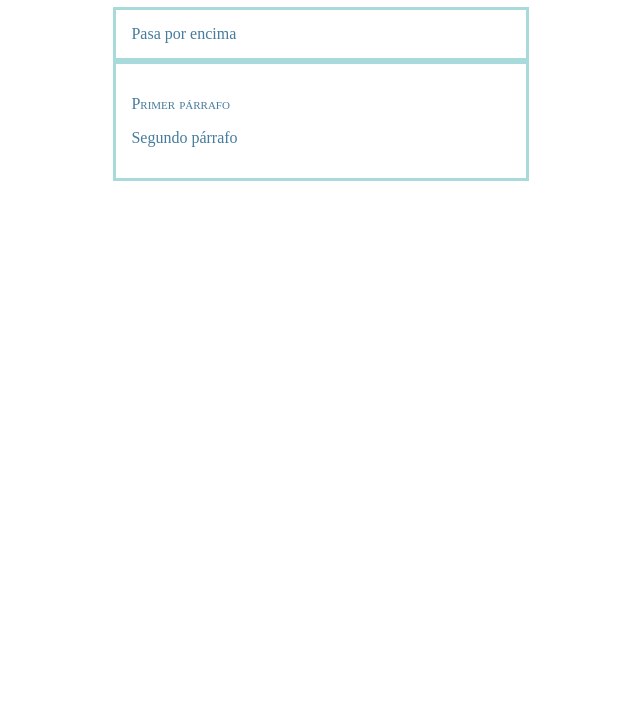
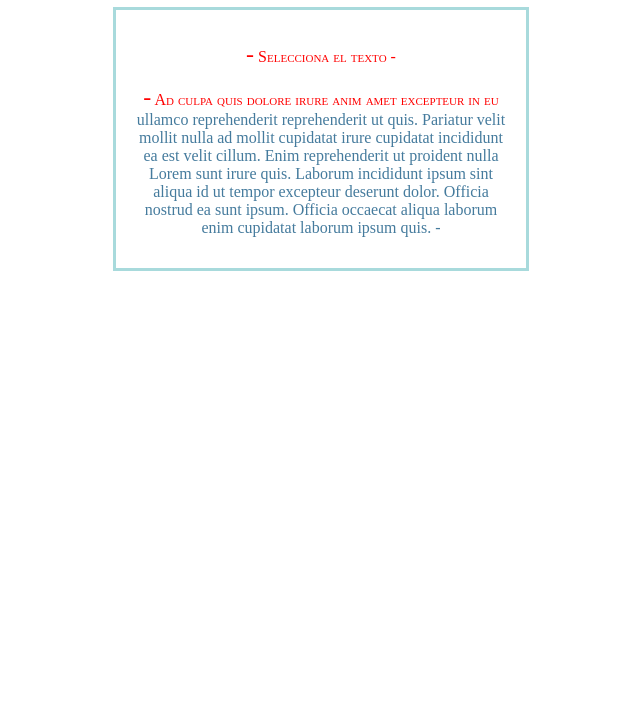
Before and after one commit to BrayanArg/repositoryGo, a plain HTML site: page Sección 20 Selectores CSS/index.html in a window 1280 px wide. Shown: the part 73-800 px from the top of the page, without its empty margins (319-959 px from the left). Drawn offline with Linux system fonts and the light colour scheme.

Commit message:
Pseudo elementos CSS

```diff
--- a/Sección 20 Selectores CSS/css/estilos.css
+++ b/Sección 20 Selectores CSS/css/estilos.css
@@ -10,24 +10,27 @@ div.contenedor {
     border: 3px solid #a8dadc;
     padding: 15px;
     color: #457b9d;
+    text-align: center;
 }
 
-div.contenedor:hover {
-    background-color: #457b9d;
-    color: #f1faee;
+div.contenedor p::selection {
+    background-color: yellow;
+    color: red;
 }
 
-div.contenedor.oculto p {
-    display: none;
+div.contenedor p::first-line {
+    font-variant: small-caps;
+    color: red;
 }
 
-div.contenedor.oculto:hover p {
-    display: block;
-    background-color: #a8dadc;
-    color: #023d8a;
-    padding: 15px;
+div.contenedor p::first-letter {
+    font-size: 1.5em;
 }
 
-div.contenedor.primero p:first-child {
-    font-variant: small-caps;
+div.contenedor p::before {
+    content: "- ";
 }
+
+div.contenedor p::after {
+    content: " -";
+}
--- a/Sección 20 Selectores CSS/index.html
+++ b/Sección 20 Selectores CSS/index.html
@@ -5,20 +5,16 @@
     <meta charset="UTF-8">
     <meta http-equiv="X-UA-Compatible" content="IE=edge">
     <meta name="viewport" content="width=device-width, initial-scale=1.0">
-    <title>Pseudo clases CSS</title>
+    <title>Pseudo elementos CSS</title>
     <link rel="stylesheet" href="css/estilos.css">
 </head>
 
 <body>
-    <h1>Pseudo clases CSS</h1>
-    <div class="contenedor oculto">
-        Pasa por encima
-        <p>Se muestra el párrafo</p>
-    </div>
-
-    <div class="contenedor primero">
-        <p>Primer párrafo</p>
-        <p>Segundo párrafo</p>
+    <h1>Pseudo elementos CSS</h1>
+    <div class="contenedor">
+        <p>Selecciona el texto</p>
+        <p>Ad culpa quis dolore irure anim amet excepteur in eu ullamco reprehenderit reprehenderit ut quis. Pariatur velit mollit nulla ad mollit cupidatat irure cupidatat incididunt ea est velit cillum. Enim reprehenderit ut proident nulla Lorem sunt irure
+            quis. Laborum incididunt ipsum sint aliqua id ut tempor excepteur deserunt dolor. Officia nostrud ea sunt ipsum. Officia occaecat aliqua laborum enim cupidatat laborum ipsum quis.</p>
     </div>
 </body>
 
```
